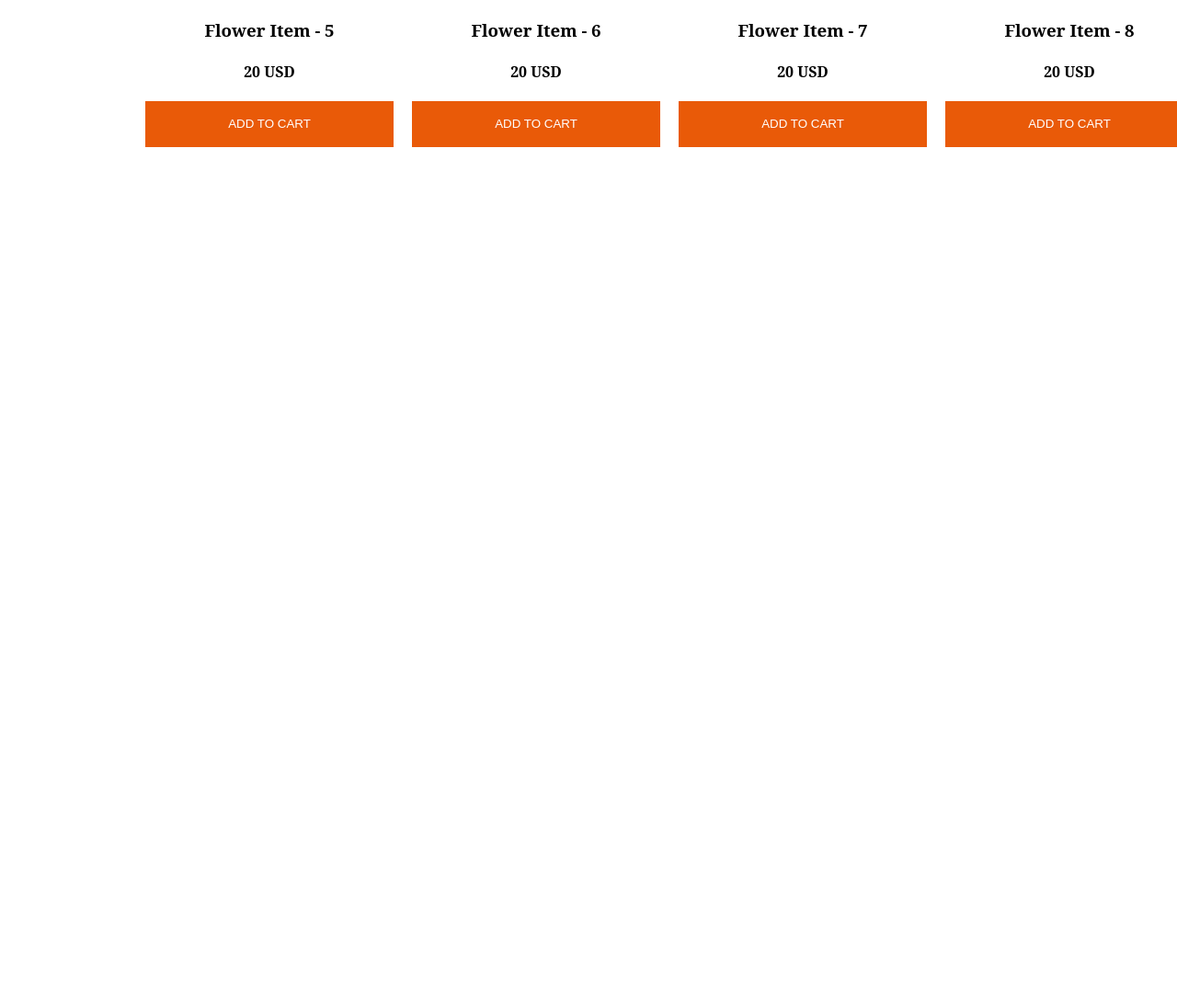
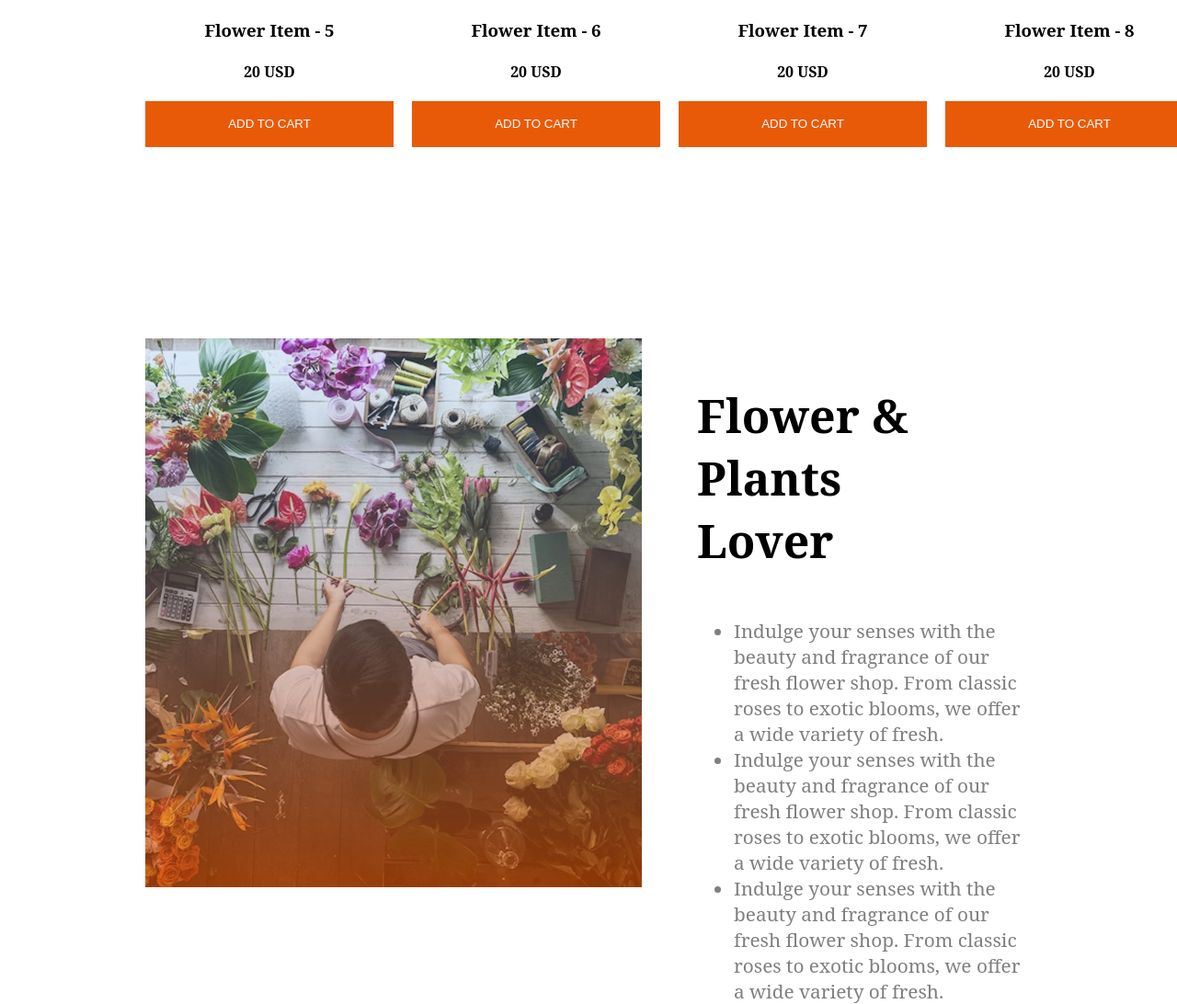
Before and after one commit to sayeed1174/Assignment-2, a plain HTML site: page index.html in a window 1280 px wide. Shown: the part 2081-3173 px from the top of the page at 92% size. Before the commit the page ends 2247 px from the top, so only its background shows below. Drawn offline with Linux system fonts and the light colour scheme.

Commit message:
store section

```diff
--- a/index.html
+++ b/index.html
@@ -95,11 +95,25 @@
              <button class="btn-primary">ADD TO CART</button>
         </div>
  </section>
+<!-- flower and plant lover -->
+ <section class="display-flex feature">
 
- <section>
     <div>
+        <img class="shop-pic" src="assets/flower-store.png" alt="">
+    </div>
 
+    <div class="heading-sec">
+        <h3 class="card-heading">Flower & Plants <br> Lover</h3>
+
+        <ul class="banner-des">
+            <li>Indulge your senses with the beauty and fragrance of our fresh flower shop. From classic roses to exotic blooms, we offer a wide variety of fresh.</li>
+
+            <li>Indulge your senses with the beauty and fragrance of our fresh flower shop. From classic roses to exotic blooms, we offer a wide variety of fresh.</li>
+
+            <li>Indulge your senses with the beauty and fragrance of our fresh flower shop. From classic roses to exotic blooms, we offer a wide variety of fresh.</li>
+        </ul>
     </div>
+
  </section>
 
 <main>
--- a/style.css
+++ b/style.css
@@ -104,3 +104,19 @@ margin-right: 150px;
     display: flex;
     justify-content: center;
 }
+/* flower and plant lover */
+.feature{
+    gap: 60px;
+    margin-top: 210px;
+     margin-left: 150px;
+    margin-right: 150px;
+
+}
+.shop-pic img{
+    height: 597px;
+    width: 540px;
+}
+.heading-sec{
+    width: 540px;
+    height: 521px;
+}
```
